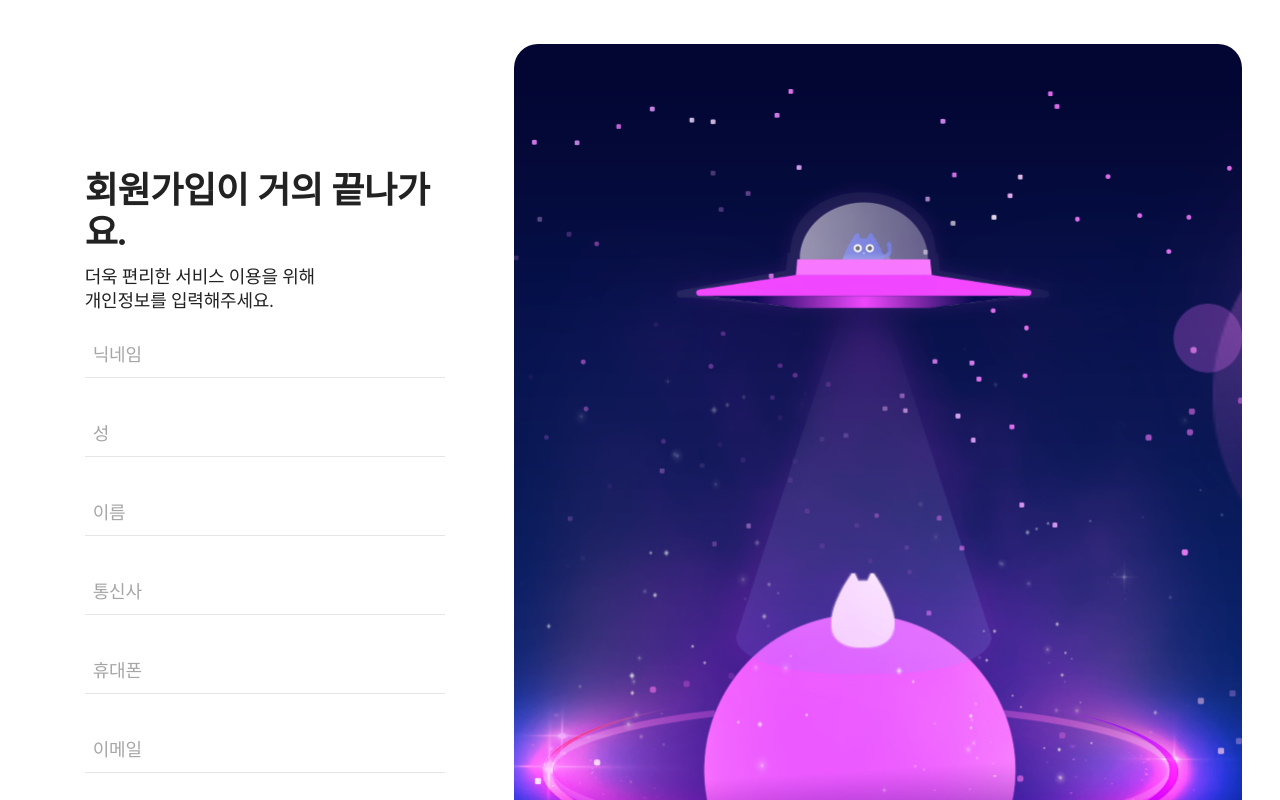
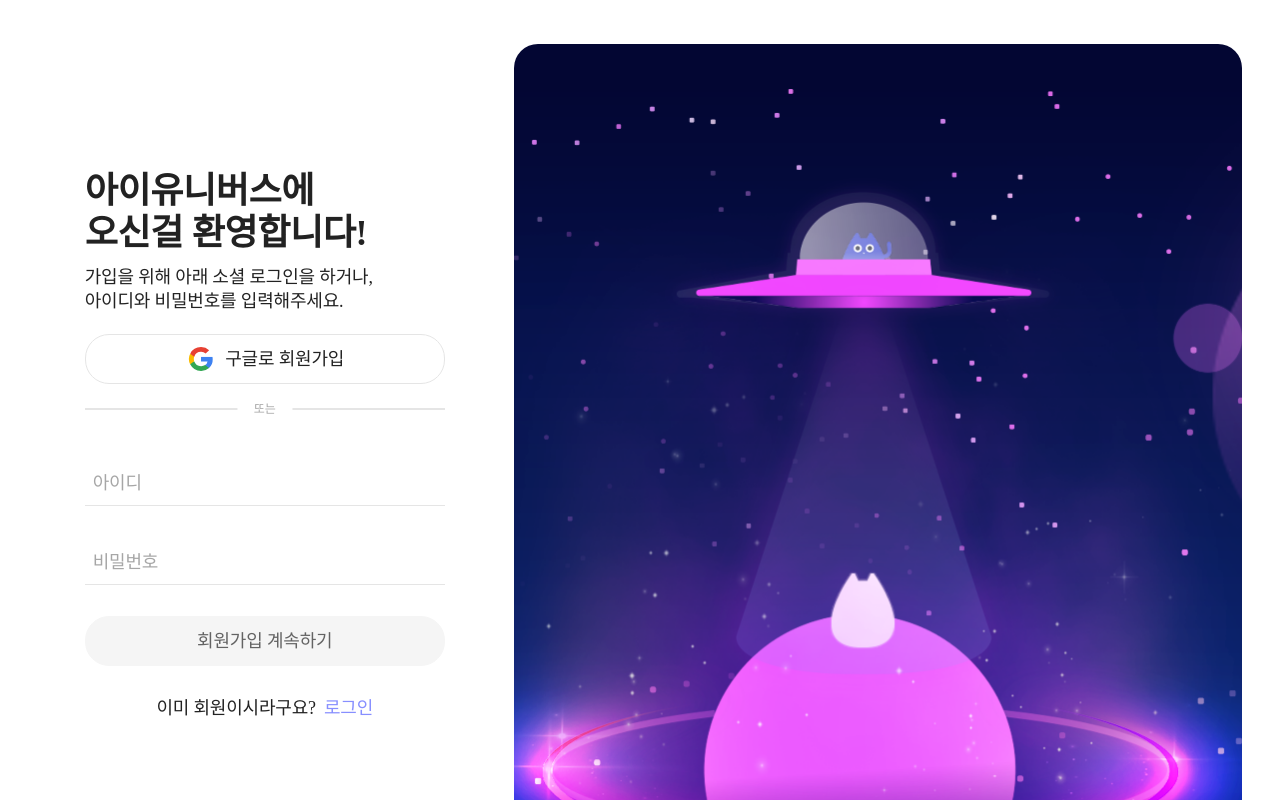
Before and after one commit to iUniverse/iUniverse, a Next.js app in the folder front/: page /signUp in a window 1280 px wide. Shown: the top 800 px of the page. Built offline with nearby package versions, Linux system fonts and the light colour scheme.

Commit message:
no message

```diff
--- a/front/src/containers/signUp/second/SignUpSecond.tsx
+++ b/front/src/containers/signUp/second/SignUpSecond.tsx
@@ -9,7 +9,8 @@ export default function SignUpSecond() {
 
             </article>
             <article className={signUpStyle.text}>
-                <span className={`t_2 ${signUpStyle.space}`}>회원가입이 거의 끝나가요.</span>
+                <span className={`t_2 `}>회원가입이</span>
+                <span className={`t_2 ${signUpStyle.space}`}>거의 끝나가요.</span>
                 <span className={'b_2'}>더욱 편리한 서비스 이용을 위해</span>
                 <span className={'b_2'}>개인정보를 입력해주세요.</span>
             </article>
--- a/front/src/pages/signUp.tsx
+++ b/front/src/pages/signUp.tsx
@@ -6,7 +6,7 @@ import SignUpSecond from "containers/signUp/second/SignUpSecond";
 const inter = Inter({ subsets: ['latin'] })
 
 export default function SignUp() {
-    let page = 1;
+    let page = 0;
     return (
         <>
             <main className={signUpStyle.sign_up}>
```
